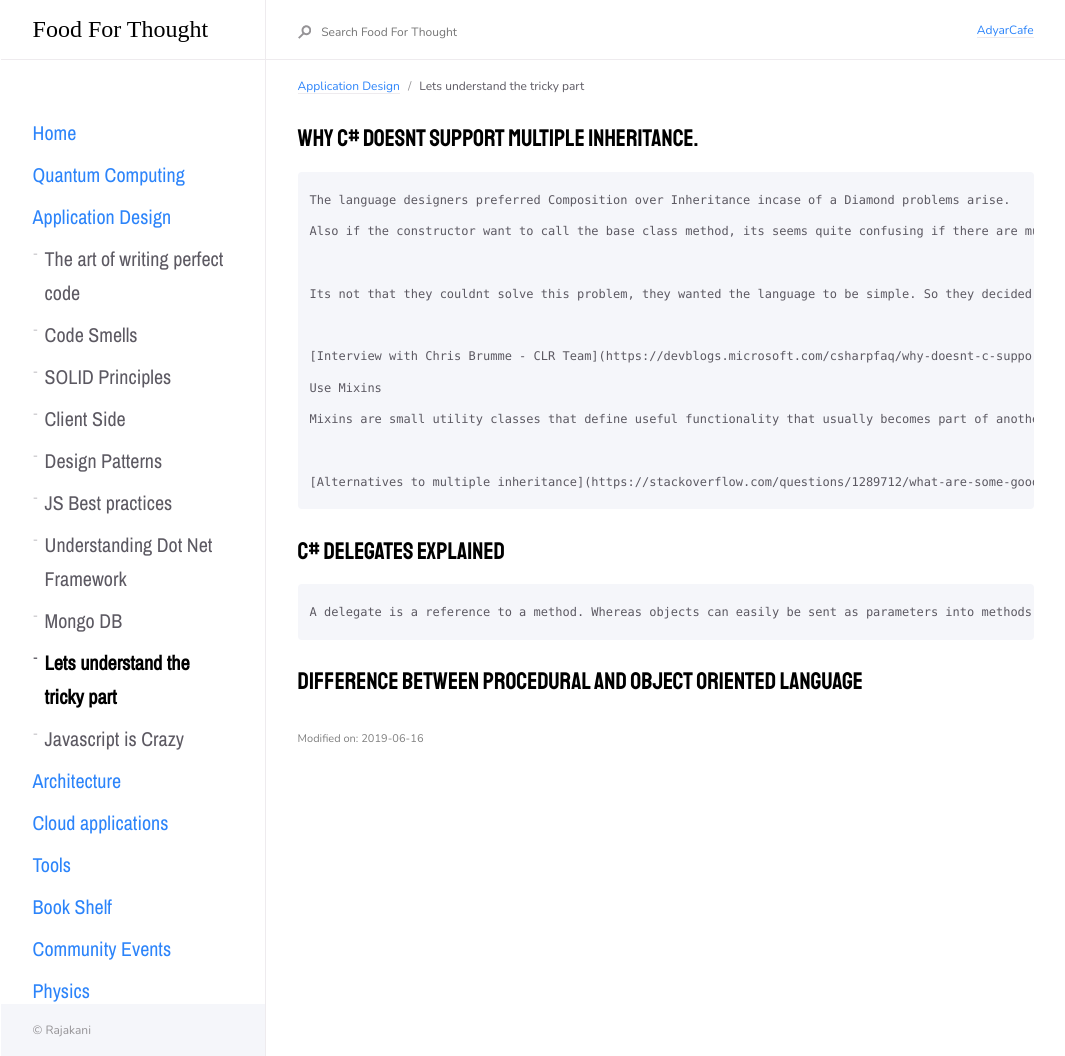
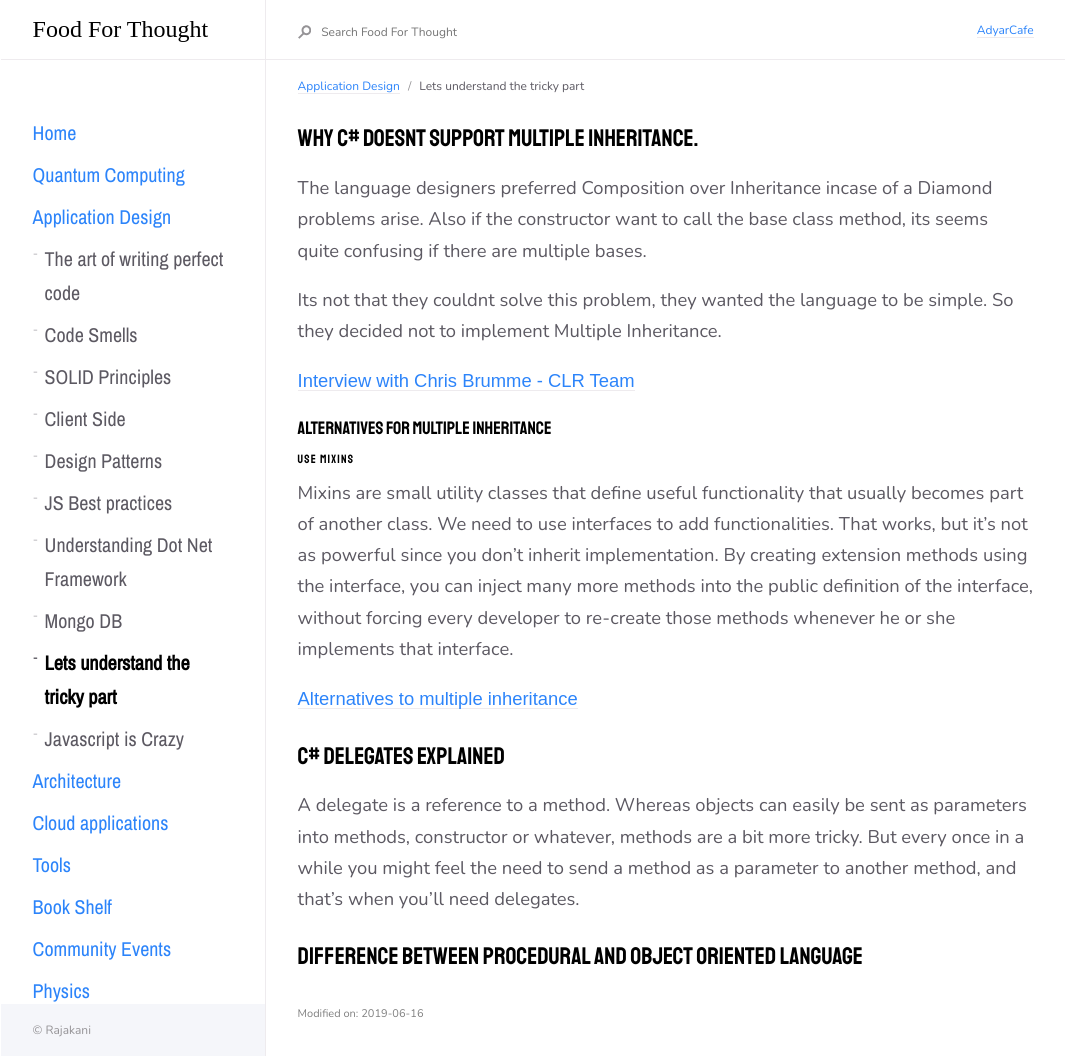
Before and after one commit to Rajakani/rajakani.github.io, a Jekyll site: the page built from docs/applicationDesign/interviewQuestions.md, in a window 1280 px wide. Shown: the whole page, without its empty margins (16-1081 px from the left). Built offline with Jekyll 4.4.1, drawn with Linux system fonts in a browser that asks for light colours; some web fonts are replaced.

Commit message:
Update interviewQuestions.md

```diff
--- a/docs/applicationDesign/interviewQuestions.md
+++ b/docs/applicationDesign/interviewQuestions.md
@@ -7,20 +7,21 @@ modifiedDate: 2019-06-16
 ---
 
 ## Why C# doesnt Support multiple inheritance.
-    The language designers preferred Composition over Inheritance incase of a Diamond problems arise.
-    Also if the constructor want to call the base class method, its seems quite confusing if there are multiple bases.
+The language designers preferred Composition over Inheritance incase of a Diamond problems arise.
+Also if the constructor want to call the base class method, its seems quite confusing if there are multiple bases.
 
-    Its not that they couldnt solve this problem, they wanted the language to be simple. So they decided not to implement Multiple Inheritance.
+Its not that they couldnt solve this problem, they wanted the language to be simple. So they decided not to implement Multiple Inheritance.
 
-    [Interview with Chris Brumme - CLR Team](https://devblogs.microsoft.com/csharpfaq/why-doesnt-c-support-multiple-inheritance/)
-### Alternatives
-    Use Mixins
-    Mixins are small utility classes that define useful functionality that usually becomes part of another class. We need to use interfaces to add functionalities. That works, but it’s not as powerful since you don’t inherit implementation. By creating extension methods using the interface, you can inject many more methods into the public definition of the interface, without forcing every developer to re-create those methods whenever he or she implements that interface.
+<!-- more -->
+[Interview with Chris Brumme - CLR Team](https://devblogs.microsoft.com/csharpfaq/why-doesnt-c-support-multiple-inheritance/)
+### Alternatives for Multiple Inheritance
+#### Use Mixins
+Mixins are small utility classes that define useful functionality that usually becomes part of another class. We need to use interfaces to add functionalities. That works, but it’s not as powerful since you don’t inherit implementation. By creating extension methods using the interface, you can inject many more methods into the public definition of the interface, without forcing every developer to re-create those methods whenever he or she implements that interface.
 
-    [Alternatives to multiple inheritance](https://stackoverflow.com/questions/1289712/what-are-some-good-alternatives-to-multiple-inheritance-in-net)
+[Alternatives to multiple inheritance](https://stackoverflow.com/questions/1289712/what-are-some-good-alternatives-to-multiple-inheritance-in-net)
 
 
 ## C# Delegates Explained
-    A delegate is a reference to a method. Whereas objects can easily be sent as parameters into methods, constructor or whatever, methods are a bit more tricky. But every once in a while you might feel the need to send a method as a parameter to another method, and that's when you'll need delegates.
+A delegate is a reference to a method. Whereas objects can easily be sent as parameters into methods, constructor or whatever, methods are a bit more tricky. But every once in a while you might feel the need to send a method as a parameter to another method, and that's when you'll need delegates.
 
 ## Difference between procedural and object oriented language
```
